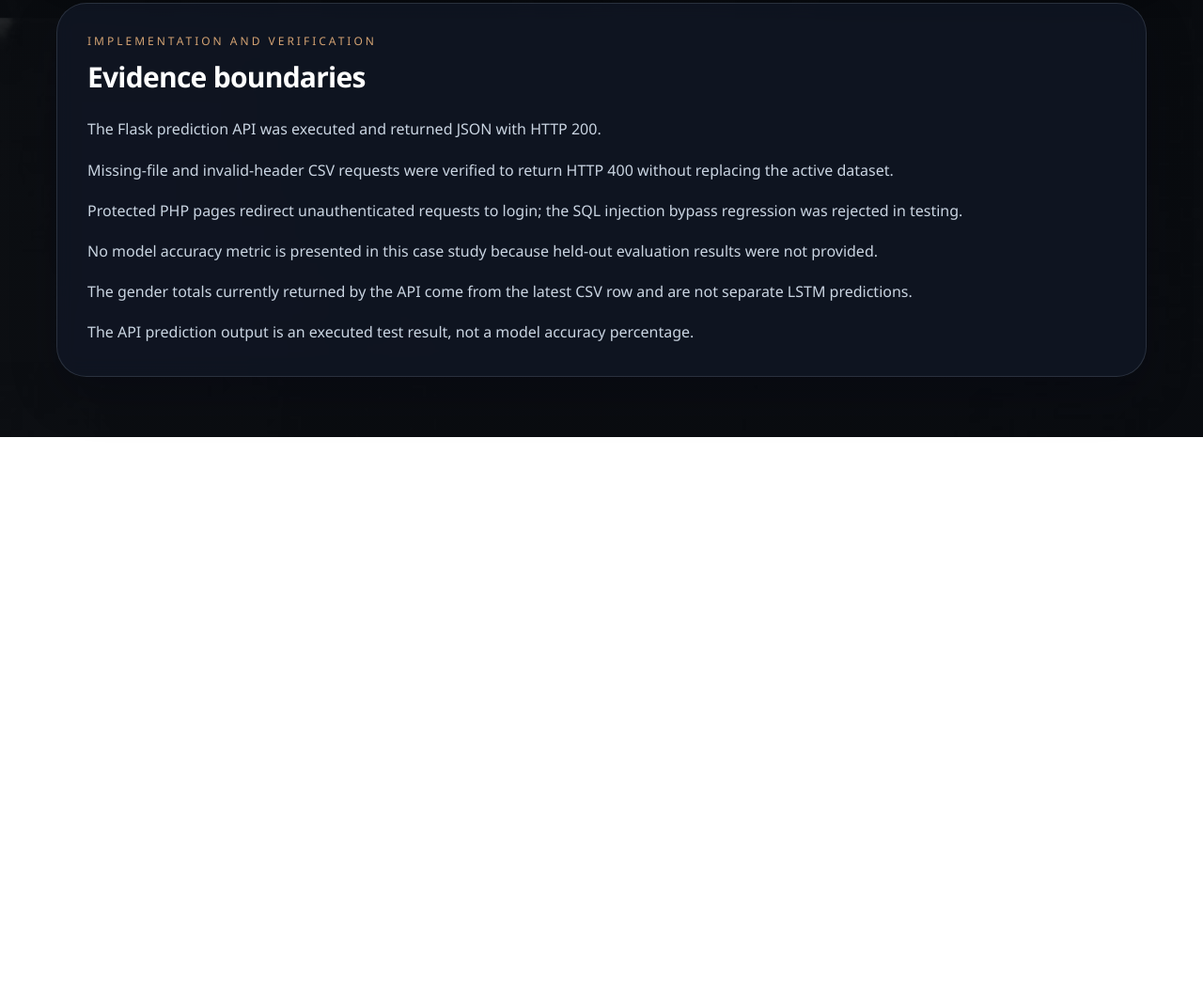
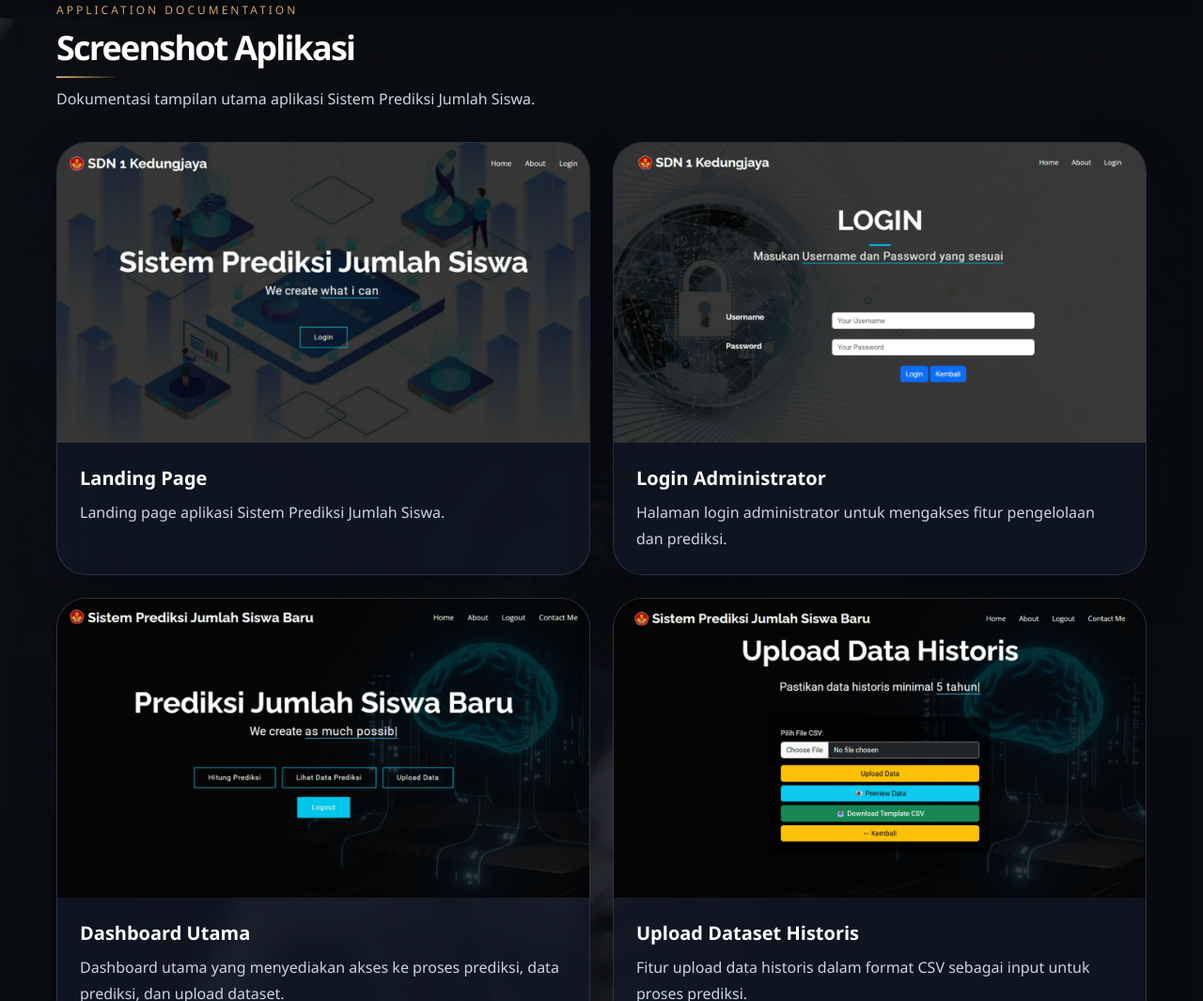
Before and after one commit to jafhdr/jafhdr.github.io, an Astro site: page /projects/sistem-prediksi-jumlah-siswa in a window 1280 px wide. Shown: the part 1735-2800 px from the top of the page at 94% size. Before the commit the page ends 2200 px from the top, so only its background shows below. Built offline with nearby package versions, Linux system fonts and the light colour scheme; Astro itself is replaced by a stand-in of ours.

Commit message:
docs(portfolio): add student prediction application screenshots

```diff
--- a/src/pages/projects/sistem-prediksi-jumlah-siswa.astro
+++ b/src/pages/projects/sistem-prediksi-jumlah-siswa.astro
@@ -1,6 +1,45 @@
 ---
 import BaseLayout from '../../layouts/BaseLayout.astro';
 import '../../styles/global.css';
+
+const screenshots = [
+  {
+    src: '/images/projects/sistem-prediksi-jumlah-siswa/landing-page.png',
+    title: 'Landing Page',
+    alt: 'Landing page aplikasi Sistem Prediksi Jumlah Siswa',
+    caption: 'Landing page aplikasi Sistem Prediksi Jumlah Siswa.',
+  },
+  {
+    src: '/images/projects/sistem-prediksi-jumlah-siswa/login-page.png',
+    title: 'Login Administrator',
+    alt: 'Halaman login administrator Sistem Prediksi Jumlah Siswa',
+    caption: 'Halaman login administrator untuk mengakses fitur pengelolaan dan prediksi.',
+  },
+  {
+    src: '/images/projects/sistem-prediksi-jumlah-siswa/dashboard-page.png',
+    title: 'Dashboard Utama',
+    alt: 'Dashboard utama aplikasi Sistem Prediksi Jumlah Siswa',
+    caption: 'Dashboard utama yang menyediakan akses ke proses prediksi, data prediksi, dan upload dataset.',
+  },
+  {
+    src: '/images/projects/sistem-prediksi-jumlah-siswa/upload-csv-page.png',
+    title: 'Upload Dataset Historis',
+    alt: 'Halaman upload data historis CSV Sistem Prediksi Jumlah Siswa',
+    caption: 'Fitur upload data historis dalam format CSV sebagai input untuk proses prediksi.',
+  },
+  {
+    src: '/images/projects/sistem-prediksi-jumlah-siswa/loading-prediction.png',
+    title: 'Memproses Prediksi',
+    alt: 'State loading saat sistem memproses prediksi',
+    caption: 'State loading ketika sistem memproses prediksi dari dataset historis.',
+  },
+  {
+    src: '/images/projects/sistem-prediksi-jumlah-siswa/result-prediction-page.png',
+    title: 'Hasil Prediksi',
+    alt: 'Halaman hasil prediksi jumlah siswa baru beserta grafik tren',
+    caption: 'Halaman hasil prediksi jumlah siswa baru beserta visualisasi grafik tren data aktual dan hasil prediksi.',
+  },
+];
 ---
 
 <BaseLayout
@@ -96,6 +135,33 @@ import '../../styles/global.css';
         </div>
       </section>
 
+      <section aria-labelledby="screenshots-heading" class="mt-14">
+        <div class="max-w-3xl">
+          <p class="mb-3 text-xs font-medium uppercase tracking-[0.25em] text-[#d4a373]">Application Documentation</p>
+          <h2 id="screenshots-heading" class="glow-line text-3xl font-semibold tracking-[-0.05em] text-white sm:text-4xl">Screenshot Aplikasi</h2>
+          <p class="mt-5 leading-7 text-slate-300">Dokumentasi tampilan utama aplikasi Sistem Prediksi Jumlah Siswa.</p>
+        </div>
+        <div class="mt-8 grid gap-6 lg:grid-cols-2">
+          {screenshots.map((screenshot) => (
+            <figure class="panel overflow-hidden rounded-[2rem]">
+              <img
+                src={screenshot.src}
+                alt={screenshot.alt}
+                loading="lazy"
+                class="aspect-video w-full object-cover object-top"
+              />
+              <figcaption class="p-5 sm:p-6">
+                <h3 class="text-xl font-semibold text-white">{screenshot.title}</h3>
+                <p class="mt-2 leading-7 text-slate-300">{screenshot.caption}</p>
+              </figcaption>
+            </figure>
+          ))}
+        </div>
+        <p class="mt-5 text-sm leading-6 text-slate-400">
+          Tampilan hasil menampilkan total prediksi dan visualisasi data aplikasi. Nilai pada screenshot tidak digunakan sebagai metrik akurasi model.
+        </p>
+      </section>
+
       <section aria-labelledby="verification-heading" class="panel mt-14 rounded-[2rem] p-6 sm:p-8">
         <p class="mb-3 text-xs font-medium uppercase tracking-[0.25em] text-[#d4a373]">Implementation and Verification</p>
         <h2 id="verification-heading" class="text-2xl font-semibold tracking-tight text-white sm:text-3xl">Evidence boundaries</h2>
```
Also changed, not shown: public/images/projects/sistem-prediksi-jumlah-siswa/dashboard-page.png (added), public/images/projects/sistem-prediksi-jumlah-siswa/landing-page.png (added), public/images/projects/sistem-prediksi-jumlah-siswa/loading-prediction.png (added), public/images/projects/sistem-prediksi-jumlah-siswa/login-page.png (added), public/images/projects/sistem-prediksi-jumlah-siswa/result-prediction-page.png (added), public/images/projects/sistem-prediksi-jumlah-siswa/upload-csv-page.png (added).
